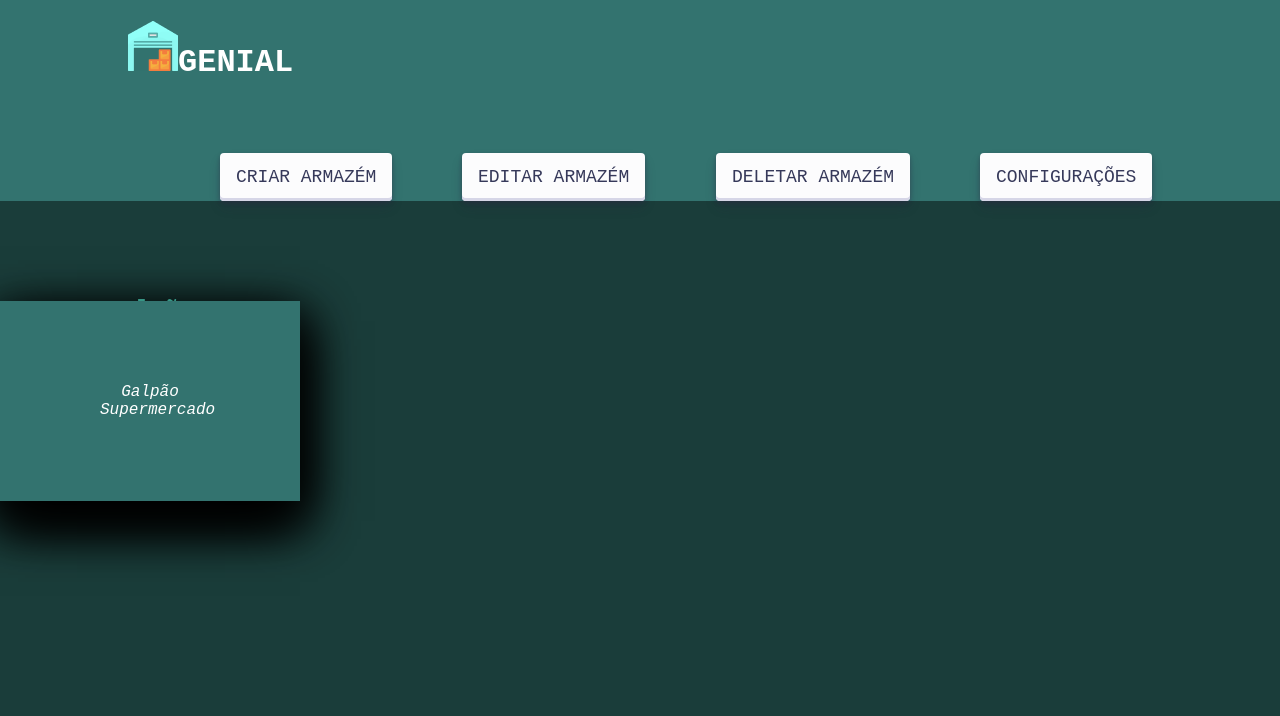
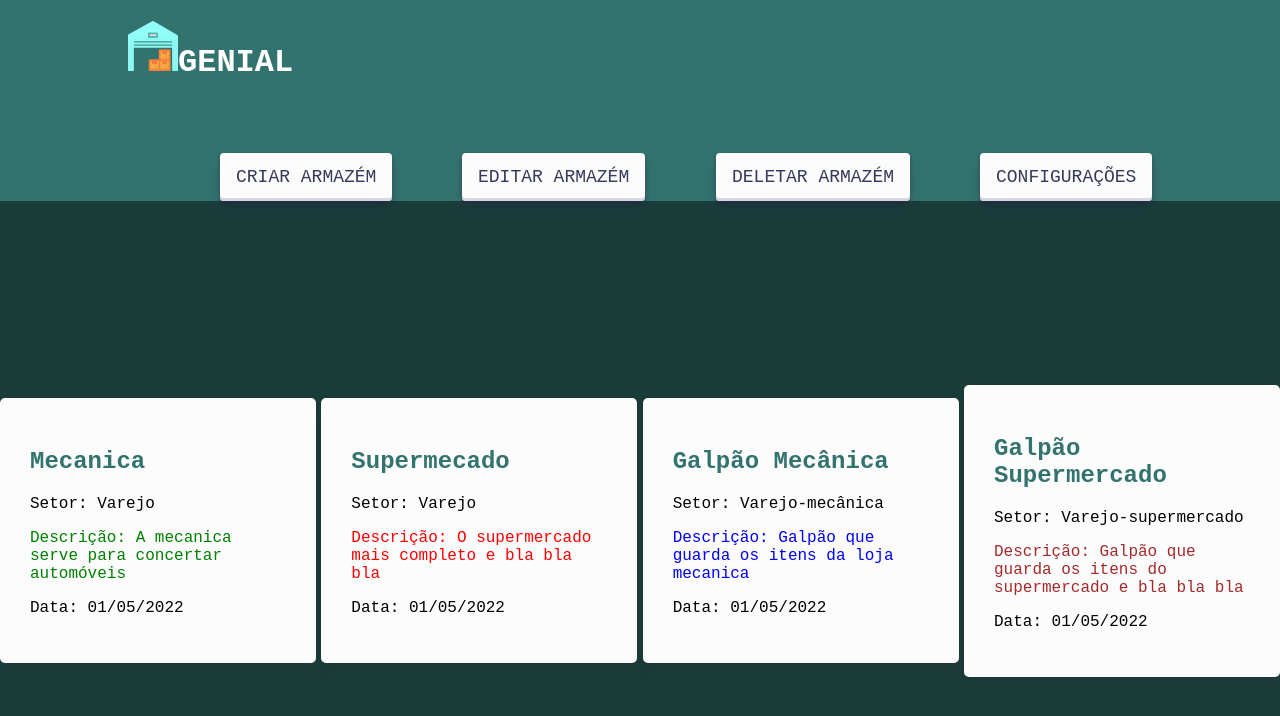
Before and after one commit to RicardoJun10r/GENIAL, a React (Create React App) app: page /home in a window 1280 px wide. Shown: the top 716 px of the page. Built offline with nearby package versions, Linux system fonts and the light colour scheme.

Commit message:
Refatoranro os cards de Armazém

```diff
--- a/src/components/Cards/Armazem.js
+++ /dev/null
@@ -1,31 +0,0 @@
-import React from "react";
-import './Row.css';
-
-function Row({nome, setor, data, descricao, produtos})
-{
-    return(
-        <div className="containerRow">
-            <div className="cardRow">
-                <div className="face face1">
-                    <div className="contentRow">
-                    <div className="icon">
-                        <i className="fa fa-linkedin-square" aria-hidden="true" style={{fontSize:"1.0em", textAlign:'center'}}> {nome} </i>
-                    </div>
-                    </div>
-                </div>
-                <div className="face face2">
-                    <div className="contentRow">
-                        <h3>
-                            <a href="#0" target="_blank" style={{color:"#44bba7c2"}}>{nome}</a>
-                        </h3>
-                        <p style={{color:"#f5ab35", fontWeight: "bolder"}}>Descrição: {descricao}</p>
-                        <p style={{color:"#f5ab35"}}>Data de criação: {data}</p>
-                        <p style={{color:"#f5ab35"}}>Setor: {setor}</p>
-                    </div>
-                </div>
-            </div>
-        </div>
-    )
-}
-
-export default Row;
--- a/src/components/Cards/Row.css
+++ b/src/components/Cards/Row.css
@@ -1,116 +1,23 @@
-.containerRow {
-    position: absolute;
-    display: flex;
-    flex-direction: column;
-    align-items: center;
-    justify-content: space-between;
+
+.card {
+    position: relative;
+    border-radius: 5px;
+    box-shadow: 7px 7px 13px 0px rgba(50, 50, 50, 0.22);
+    padding: 30px;
+    width: 250px;
+    margin-top: 20px;
+    transition: all 0.3s ease-out;
+    background-color: #FCFCFD;
+    color: #33736F;
+    flex: 0 1 20%;
 }
 
-.containerRow .cardRow {
-    position: relative;
-    border-radius: 10px;
+.card:hover {
+    transform: translateY(-5px);
+    cursor: pointer;
 }
 
-.containerRow .cardRow .icon {
-    position: absolute;
-    top: 0;
-    left: 0;
-    width: 100%;
-    height: 100%;
-    background: #f00;
-    transition: 0.7s;
-    z-index: 1;
+.card p {
+    color: black;
+    font-size: 16px;
 }
-
-.containerRow .cardRow:nth-child(1) .icon {
-    background: #33736F;
-}
-
-
-.containerRow .cardRow .icon .fa {
-    position: absolute;
-    top: 50%;
-    left: 50%;
-    transform: translate(-50%, -50%);
-    font-size: 80px;
-    transition: 0.7s;
-    color: #fff;
-}
-
-i {
-    position: absolute;
-    top: 50%;
-    left: 50%;
-    transform: translate(-50%, -50%);
-    font-size: 80px;
-    transition: 0.7s;
-    color: #fff;
-}
-
-.containerRow .cardRow .face {
-    width: 300px;
-    height: 200px;
-    transition: 0.5s;
-}
-
-.containerRow .cardRow .face.face1 {
-    position: relative;
-    background: #333;
-    display: flex;
-    justify-content: center;
-    align-items: center;
-    z-index: 1;
-    transform: translateY(100px);
-}
-
-.containerRow .cardRow:hover .face.face1{
-    background: #ff0057;
-    transform: translateY(0px);
-}
-
-.containerRow .cardRow .face.face1 .contentRow {
-    opacity: 1;
-    transition: 0.5s;
-}
-
-.containerRow .cardRow:hover .face.face1 .contentRow {
-    opacity: 1;
-}
-
-.containerRow .cardRow .face.face1 .contentRow i{
-    max-width: 100px;
-}
-
-.containerRow .cardRow .face.face2 {
-    position: relative;
-    background: #fff;
-    display: flex;
-    justify-content: center;
-    align-items: center;
-    padding: 20px;
-    box-sizing: border-box;
-    box-shadow: 0 20px 50px rgba(0,0,0,0.8);
-    transform: translateY(-100px);
-}
-
-.containerRow .cardRow:hover .face.face2{
-    transform: translateY(0);
-}
-
-.containerRow .cardRow .face.face2 .contentRow p {
-    text-align: center;
-    color: #414141;
-}
-
-.containerRow .cardRow .face.face2 .contentRow h3 {
-    margin: 0 0 10px 0;
-    color: #fff;
-    font-size: 24px;
-    text-align: center;
-    color: #414141;
-}
-
-.containerRow a {
-    text-decoration: none;
-    color: #414141;
-}
--- /dev/null
+++ b/src/components/Cards/Row.js
@@ -0,0 +1,20 @@
+import React from "react";
+import './Row.css';
+
+function Row({ inventario })
+{
+    const colors = ['green', 'red', 'blue', 'brown', 'violet'];
+    let index = inventario.id;
+    index = index % colors.length;
+
+    return(
+        <div className="card green">
+            <h2>{inventario.nome}</h2>
+            <p>Setor: {inventario.setor}</p>
+            <p style={{color: `${colors[index]}`}}>Descrição: {inventario.descricao}</p>
+            <p>Data: {inventario.data}</p>
+        </div>
+    )
+}
+
+export default Row;
--- a/src/components/Navbar/Navbar.js
+++ b/src/components/Navbar/Navbar.js
@@ -1,10 +1,32 @@
-import React, { useState } from "react";
+import React, { useState, useEffect } from "react";
 import './Navbar.css';
 import armazenLogo from "../../assets/warehouse.png";
 import ModalSimples from "../Modal/ModalSimples";
-
+import { useNavigate } from 'react-router-dom';
 
 const NavBar = () => {
+
+    const [count, setCount] = useState(0);
+    const navigate = useNavigate();
+
+    const sterEgg = () => {
+        setCount( currentCount => {
+            return currentCount + 1;
+        })
+    }
+
+    const aviso = (count) =>{
+        if(count === 10)
+        {
+            alert("PARA DE APERTAR")
+            setCount(0)
+            console.clear()
+        }
+    }
+
+    useEffect(() => {
+        aviso(count)
+    }, [count])
 
     return (
         <div className="container-navbar">
@@ -17,8 +39,8 @@ const NavBar = () => {
                     <li className="dropdown">
                         <button className="button-30" role="button">Configurações</button>
                         <div className="dropdown-content">
-                                <button className="button-15">Configurar Conta</button>
-                                <button className="button-15">Log out</button>
+                            <button className="button-15">Configurar Conta</button>
+                            <button onClick={()=>{navigate('/')}} className="button-15">Log out</button>
                         </div>
                     </li>
                 </ul>
--- a/src/pages/Home/home.css
+++ b/src/pages/Home/home.css
@@ -2,14 +2,17 @@
 .containerHome{
     color: #33736F;
     background-color: #DBDBDB;
-    margin: 0;
+    margin: 0 0 0 0;
 }
 
 .wrapper {
-  display: grid;
-  grid-template-columns: repeat(auto-fit, minmax(12rem, 16rem));
-  gap: 2rem;
-  justify-content: center;
+  display: flex;
+  flex-wrap: wrap;
+  justify-content: space-between;
+  align-items: center;
+  height: 80vh;
+  background-color: hsl(175, 40%, 17%);
+
 }
 
 .header{
--- a/src/pages/Home/home.js
+++ b/src/pages/Home/home.js
@@ -1,6 +1,6 @@
 import './home.css';
-import React, { useState, useCallback } from 'react';
-import Row from '../../components/Cards/Armazem';
+import React, { useState } from 'react';
+import Row from '../../components/Cards/Row';
 import database from '../../services/api';
 import NavBar from '../../components/Navbar/Navbar';
 import ModalSimples from '../../components/Modal/ModalSimples';
@@ -20,12 +20,7 @@ function Home()
           return(
           <Row
             key={inventario.id}
-            nome={inventario.nome}
-            setor={inventario.setor}
-            imagem={inventario.imagem}
-            data={inventario.data}
-            descricao={inventario.descricao}
-            produtos={inventario.produtos}
+            inventario={inventario}
           />)
         })}
         </div>
```
Also changed, not shown: src/services/api.js (line endings or trailing spaces).
